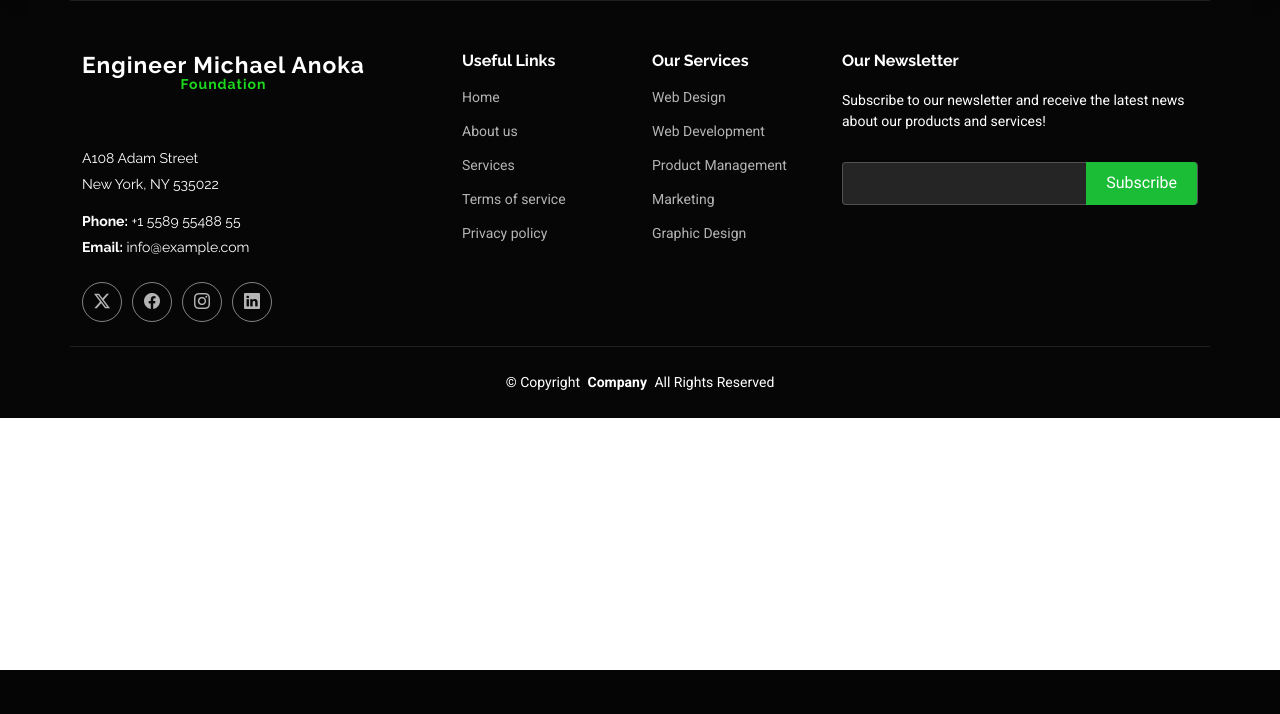
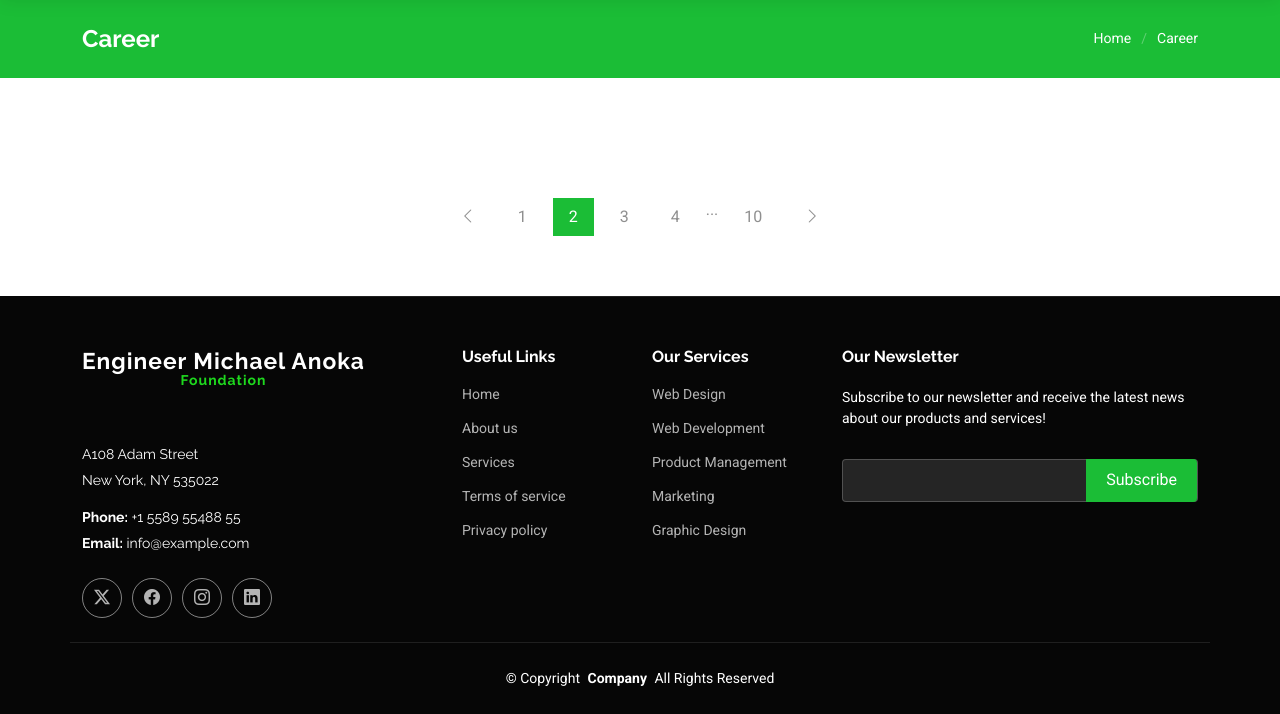
Before and after one commit to renatsecurity/foundation, a Django app: page /careers/ in a window 1280 px wide. Shown: the part 130-844 px from the top of the page. Before the commit the page ends 800 px from the top, so only its background shows below. Run offline with Django 5.2, Linux system fonts and the light colour scheme; data that the repository does not hold is empty; parts of the project's set-up code (start-up, migrations or seed data) failed here and were passed over; some libraries are stand-ins or nearby versions.

Commit message:
Modify and improve career page UI

```diff
--- a/src/templates/careers/career_list.html
+++ b/src/templates/careers/career_list.html
@@ -1,9 +1,77 @@
-{% extends '../pages/base.html' %}
-{% block content %}
-    <h1>Career Opportunities</h1>
-    <ul>
-        {% for career in careers %}
-            <li><a href="{{ career.get_absolute_url }}">{{ career.title }}</a> - {{ career.location }} (Deadline: {{ career.deadline }})</li>
-        {% endfor %}
-    </ul>
-{% endblock %}
+{% extends "../pages/base.html" %}
+{% block title %}Career -{%endblock title %}
+
+{% block bodyClass %}blog-page{% endblock bodyClass %}
+
+{% block main %}
+  <main class="main">
+
+    <!-- Page Title -->
+    <div class="page-title accent-background">
+      <div class="container d-lg-flex justify-content-between align-items-center">
+        <h1 class="mb-2 mb-lg-0">Career</h1>
+        <nav class="breadcrumbs">
+          <ol>
+            <li><a href="index.html">Home</a></li>
+            <li class="current">Career</li>
+          </ol>
+        </nav>
+      </div>
+    </div><!-- End Page Title -->
+
+    <!-- Blog Posts Section -->
+    <section id="blog-posts" class="blog-posts section">
+
+      <div class="container">
+        <div class="row gy-4">
+            {% for career in careers %}
+
+          <div class="col-lg-4">
+            <article class="position-relative h-100">
+
+              <div class="post-img position-relative overflow-hidden">
+                <img src="{{ career.image.url }}" class="img-fluid" alt="{{ career.title }}">
+                <span class="post-date">{{ career.posted_date }}</span>
+              </div>
+
+              <div class="post-content d-flex flex-column">
+
+                <h3 class="post-title">{{ career.title }}</h3>
+                <p>Location: {{ career.location }} (Deadline: {{ career.deadline }})</p>
+
+                <hr>
+
+                <a href="{{ career.get_absolute_url }}" class="readmore stretched-link"><span>Read More</span><i class="bi bi-arrow-right"></i></a>
+
+              </div>
+
+            </article>
+          </div><!-- End post list item -->
+          {% endfor %}
+        </div>
+      </div>
+
+    </section><!-- /Blog Posts Section -->
+
+    <!-- Blog Pagination Section -->
+    <section id="blog-pagination" class="blog-pagination section">
+
+      <div class="container">
+        <div class="d-flex justify-content-center">
+          <ul>
+            <li><a href="#"><i class="bi bi-chevron-left"></i></a></li>
+            <li><a href="#">1</a></li>
+            <li><a href="#" class="active">2</a></li>
+            <li><a href="#">3</a></li>
+            <li><a href="#">4</a></li>
+            <li>...</li>
+            <li><a href="#">10</a></li>
+            <li><a href="#"><i class="bi bi-chevron-right"></i></a></li>
+          </ul>
+        </div>
+      </div>
+
+    </section><!-- /Blog Pagination Section -->
+
+  </main>
+{% endblock main %}
```
Also changed, not shown: src/templates/careers/career_detail.html (+68 -8 lines).
